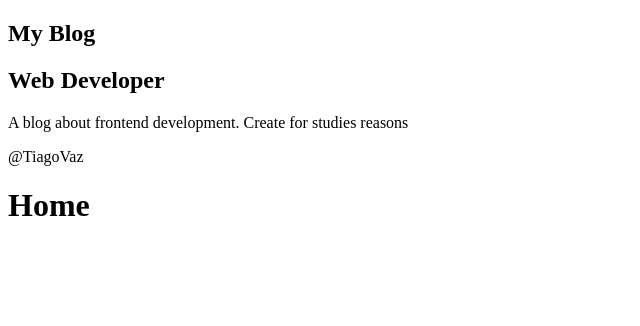
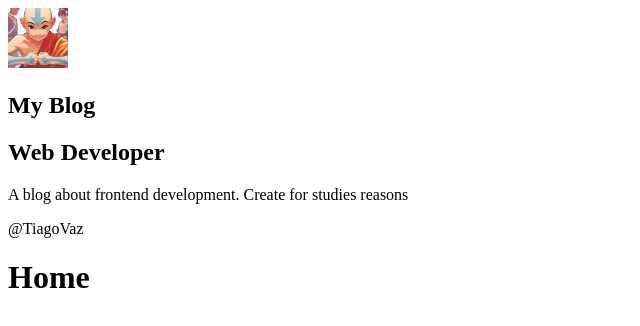
Before and after one commit to Vaz-Tiago/my-blog, a Gatsby site: page / in a window 1280 px wide. Shown: the whole page, without its empty margins (0-640 px from the left). Built offline with nearby package versions, Linux system fonts and the light colour scheme; Gatsby itself is replaced by a stand-in of ours.

Commit message:
gatsby Img. Render a image using a graphql query, apply effects and generate all images thumbs

```diff
--- /dev/null
+++ b/src/components/Avatar/index.js
@@ -0,0 +1,28 @@
+import React from 'react'
+import {useStaticQuery, graphql} from 'gatsby'
+import Img from 'gatsby-image'
+
+const Avatar = () => {
+  const { avatarImage } = useStaticQuery(
+    graphql`
+      query {
+        avatarImage: file(relativePath: {eq: "avatar.jpg"}) {
+          childImageSharp {
+            fixed(width: 60, height: 60) {
+              ...GatsbyImageSharpFixed_tracedSVG
+            }
+          }
+        }
+      }
+    `
+  )
+
+  return <Img fixed={avatarImage.childImageSharp.fixed} />
+}
+
+// Para usar imagens onde os tamanhos são relativos, usar o fluid.
+// unica diferença é: onde está fixed coloca fluid e a definição de tamanho
+// é por maxWidth e maxHeight, porém, ela ainda assim se adapta ao tamnho do
+// container pai, ou seja, a imagem terá 60px, mas se a div for maior a img vai estourar
+
+export default Avatar
--- a/src/components/Profile/index.js
+++ b/src/components/Profile/index.js
@@ -2,6 +2,8 @@ import React from 'react'
 
 // Static query for get data from project
 import { useStaticQuery, graphql } from 'gatsby'
+
+import Avatar from '../Avatar';
 
 const Profile = () => {
   const {
@@ -23,6 +25,7 @@ const Profile = () => {
 
   return (
     <div className="Profile-wrapper">
+      <Avatar />
       <h1>{title}</h1>
       <h2>{position}</h2>
       <p>{description}</p>
```
Also changed, not shown: src/images/avatar.jpg (added), 1 other file.
